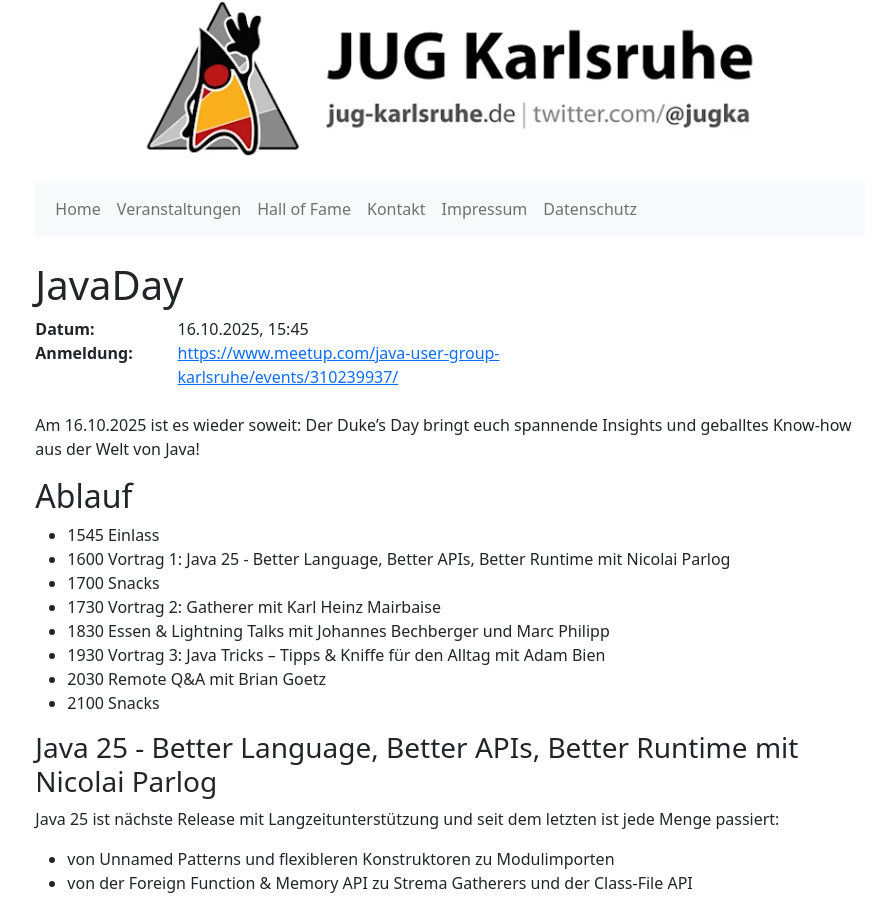
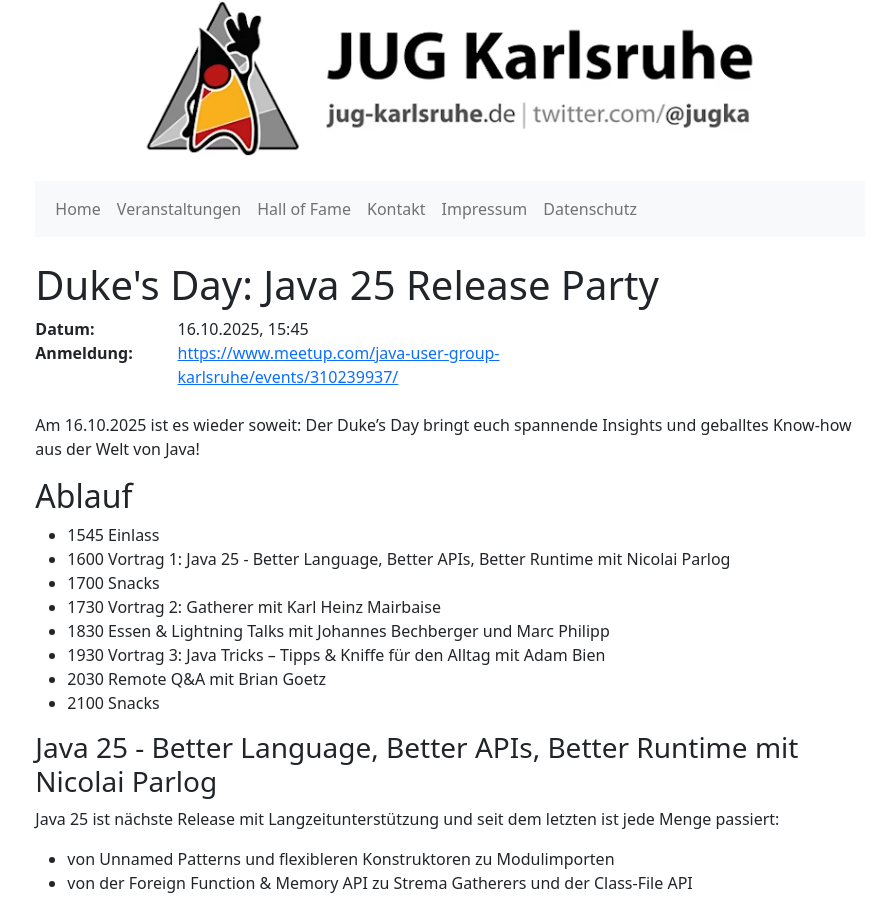
Before and after one commit to jugka/jugka-site, a Jekyll site: the page built from _posts/events/2025-10-16-dukes-day.markdown, in a window 1280 px wide and 900 px high. Shown: the whole window, without its empty margins (190-1072 px from the left). Built offline with Jekyll 4.4.1, drawn with Linux system fonts in a browser that asks for light colours.

Commit message:
Update 2025-10-16-dukes-day.markdown

```diff
--- a/_posts/events/2025-10-16-dukes-day.markdown
+++ b/_posts/events/2025-10-16-dukes-day.markdown
@@ -1,6 +1,6 @@
 ---
 layout: event
-title:  "JavaDay"
+title:  "Duke's Day: Java 25 Release Party"
 date:   2025-10-16 15:45:00 +0200
 registration: https://www.meetup.com/java-user-group-karlsruhe/events/310239937/
 tags: events
```
